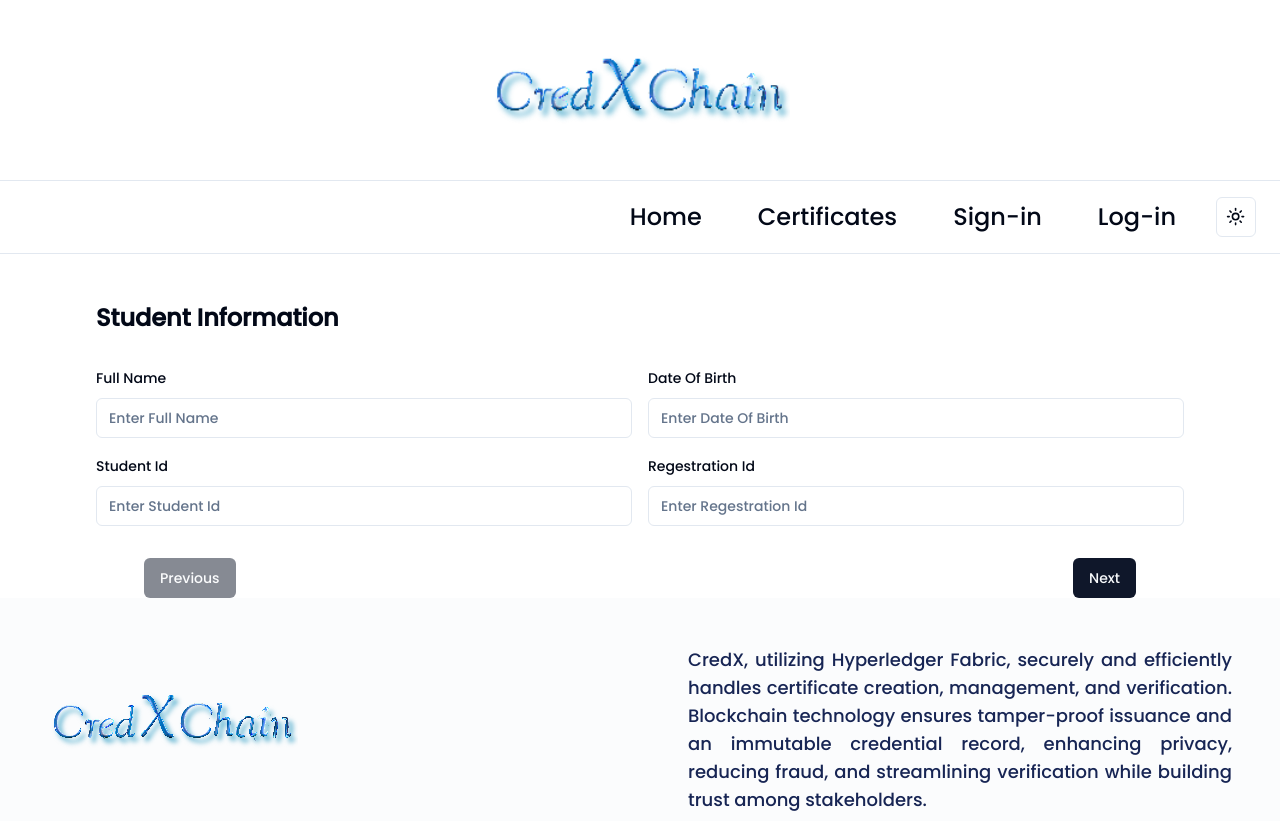
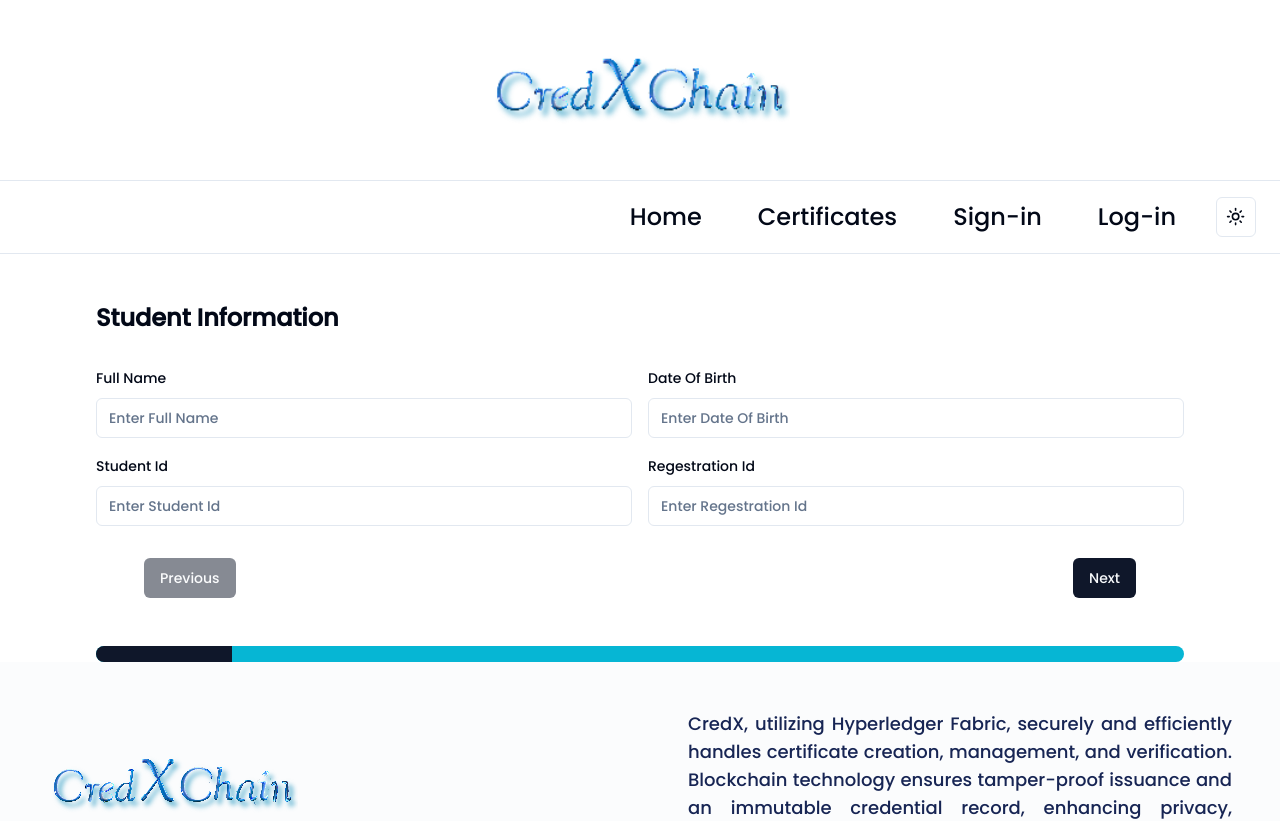
Before and after one commit to sheikhmahmudulhasanshium/CredXChain, a Next.js app: page /certificates/create in a window 1280 px wide. Shown: the top 821 px of the page. Built offline with nearby package versions, Linux system fonts and the light colour scheme.

Commit message:
progressbar added

```diff
--- a/app/(routes)/certificates/(routes)/create/components/create-form.tsx
+++ b/app/(routes)/certificates/(routes)/create/components/create-form.tsx
@@ -16,6 +16,7 @@ import {
 } from "@/components/ui/form"
 import { Input } from "@/components/ui/input"
 import { Textarea } from "@/components/ui/textarea"
+import { Progress } from "@/components/ui/progress"  // Import your Progress component
 
 const formSchema = z.object({
   fullName: z.string().min(2, { message: "Full Name must be at least 2 characters." }),
@@ -95,7 +96,7 @@ export function CreateForm() {
     console.log(data)
   }
 
-  const nextStep = () => setStep((prev) => Math.min(prev + 1, 7))
+  const nextStep = () => setStep((prev) => Math.min(prev + 1, steps.length - 1))
   const prevStep = () => setStep((prev) => Math.max(prev - 1, 0))
 
   const renderFields = (fields: (keyof FormSchema)[]) => {
@@ -157,11 +158,14 @@ export function CreateForm() {
     },
   ];
 
+  const progress = ((step + 1) / steps.length) * 100;
+
   return (
     <div className="w-full px-6 lg:px-24 md:px-20 sm:px-6">
       <Form {...form}>
         <form onSubmit={form.handleSubmit(onSubmit)} className="space-y-8">
           <h2 className="text-2xl font-bold">{steps[step].title}</h2>
+
           <div className="grid grid-cols-1 sm:grid-cols-1 md:grid-cols-2 lg:grid-cols-2 gap-4">
             {renderFields(steps[step].fields)}
           </div>
@@ -178,7 +182,9 @@ export function CreateForm() {
             )}
           </div>
         </form>
+
       </Form>
+      <Progress value={progress} className="mt-12 bg-cyan-500" /> {/* Progress Bar */}
     </div>
   )
 }
--- /dev/null
+++ b/components/ui/progress.tsx
@@ -0,0 +1,28 @@
+"use client"
+
+import * as React from "react"
+import * as ProgressPrimitive from "@radix-ui/react-progress"
+
+import { cn } from "@/lib/utils"
+
+const Progress = React.forwardRef<
+  React.ElementRef<typeof ProgressPrimitive.Root>,
+  React.ComponentPropsWithoutRef<typeof ProgressPrimitive.Root>
+>(({ className, value, ...props }, ref) => (
+  <ProgressPrimitive.Root
+    ref={ref}
+    className={cn(
+      "relative h-4 w-full overflow-hidden rounded-full bg-secondary",
+      className
+    )}
+    {...props}
+  >
+    <ProgressPrimitive.Indicator
+      className="h-full w-full flex-1 bg-primary transition-all"
+      style={{ transform: `translateX(-${100 - (value || 0)}%)` }}
+    />
+  </ProgressPrimitive.Root>
+))
+Progress.displayName = ProgressPrimitive.Root.displayName
+
+export { Progress }
--- a/package.json
+++ b/package.json
@@ -12,6 +12,7 @@
     "@hookform/resolvers": "^3.4.2",
     "@radix-ui/react-dropdown-menu": "^2.0.6",
     "@radix-ui/react-label": "^2.0.2",
+    "@radix-ui/react-progress": "^1.0.3",
     "@radix-ui/react-separator": "^1.0.3",
     "@radix-ui/react-slot": "^1.0.2",
     "class-variance-authority": "^0.7.0",
```
Also changed, not shown: 1 other file (tests, documents, lock files or other folders).
